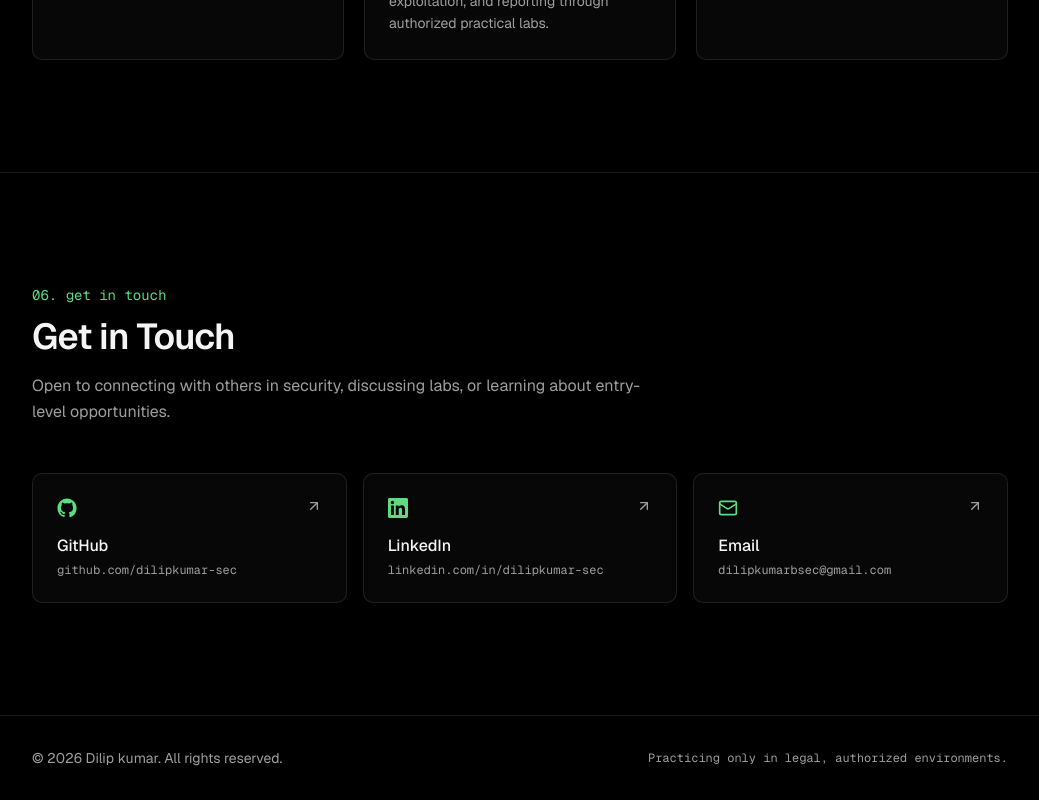
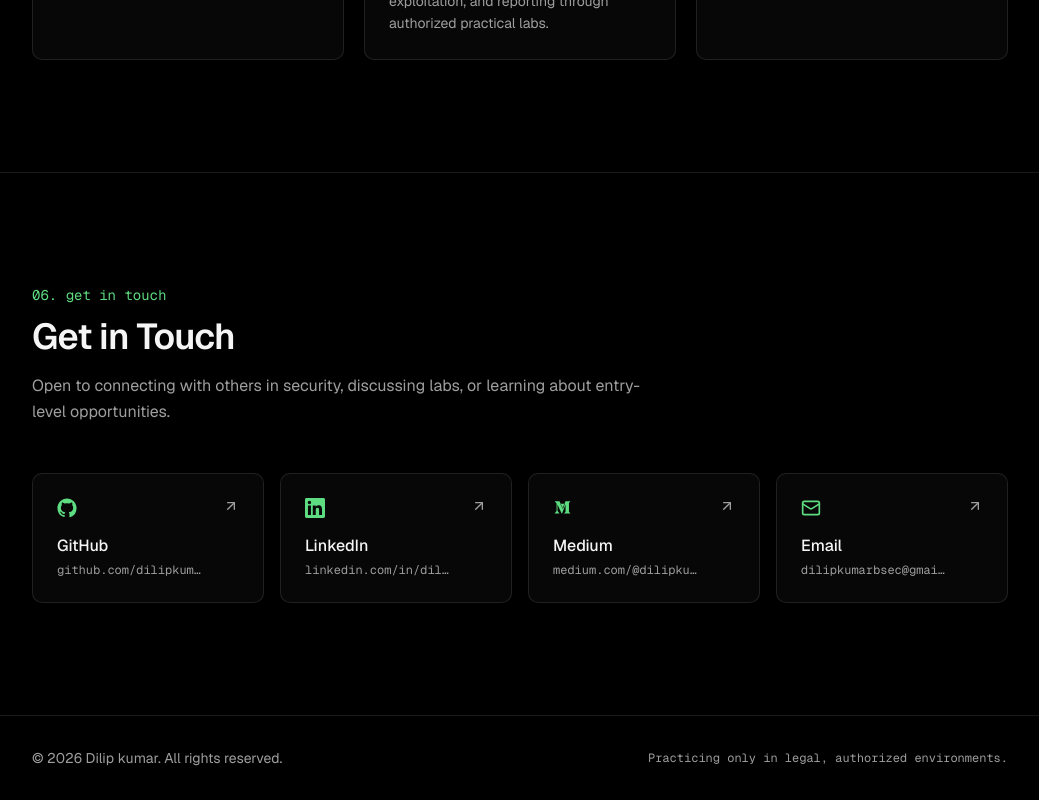
Before and after one commit to dilipkumar-sec/portfolio, a Next.js app: page / in a window 1280 px wide. Shown: the part 5160-5960 px from the top of the page, without its empty margins (120-1159 px from the left). Built offline with nearby package versions, Linux system fonts and the light colour scheme.

Commit message:
Update contact.tsx

```diff
--- a/components/contact.tsx
+++ b/components/contact.tsx
@@ -10,6 +10,17 @@ type ContactLink = {
   icon: ComponentType<SVGProps<SVGSVGElement>>
   external: boolean
 }
+
+const MediumIcon = (props: SVGProps<SVGSVGElement>) => (
+  <svg
+    {...props}
+    viewBox="0 0 24 24"
+    fill="currentColor"
+    xmlns="http://www.w3.org/2000/svg"
+  >
+    <path d="M4.37 7.01a.7.7 0 0 0-.23-.59L2.4 4.15V3.8h5.4l4.18 9.17 3.67-9.17h5.15v.35l-1.49 1.43a.43.43 0 0 0-.16.41v10.36a.43.43 0 0 0 .16.41l1.46 1.43v.35h-7.36v-.35l1.51-1.47c.15-.15.15-.2.15-.41V7.93l-4.2 10.57h-.57L5.42 7.93v7.09a.96.96 0 0 0 .26.8l1.96 2.38v.35H2.08v-.35l1.96-2.38a.93.93 0 0 0 .24-.8V6.82a.7.7 0 0 0-.24-.6L2.2 4.15V3.8h5.16l3.99 8.75L15 3.8h5.8v.35l-1.48 1.43a.43.43 0 0 0-.16.41v10.36a.43.43 0 0 0 .16.41l1.48 1.43v.35h-7.44v-.35l1.53-1.47c.15-.15.15-.2.15-.41V7.01" />
+  </svg>
+)
 
 const contactLinks: ContactLink[] = [
   {
@@ -27,9 +38,16 @@ const contactLinks: ContactLink[] = [
     external: true,
   },
   {
+    label: 'Medium',
+    value: 'medium.com/@dilipkumar-sec',
+    href: 'https://medium.com/@dilipkumar-sec',
+    icon: MediumIcon,
+    external: true,
+  },
+  {
     label: 'Email',
     value: 'dilipkumarbsec@gmail.com',
-    href: 'mailto:YOUR_EMAIL_ADDRESS',
+    href: 'mailto:dilipkumarbsec@gmail.com',
     icon: Mail,
     external: false,
   },
@@ -43,7 +61,7 @@ export function Contact() {
       title="Get in Touch"
       description="Open to connecting with others in security, discussing labs, or learning about entry-level opportunities."
     >
-      <ul className="grid gap-4 md:grid-cols-3">
+      <ul className="grid gap-4 sm:grid-cols-2 lg:grid-cols-4">
         {contactLinks.map(({ label, value, href, icon: Icon, external }) => (
           <li key={label}>
             <a
@@ -54,7 +72,10 @@ export function Contact() {
               className="group flex h-full items-start justify-between gap-4 rounded-lg border border-border bg-card p-6 transition-colors hover:border-primary/40"
             >
               <div className="min-w-0">
-                <Icon className="mb-4 size-5 text-primary" aria-hidden="true" />
+                <Icon
+                  className="mb-4 size-5 text-primary"
+                  aria-hidden="true"
+                />
                 <p className="font-medium">{label}</p>
                 <p className="mt-1 truncate font-mono text-xs text-muted-foreground">
                   {value}
```
